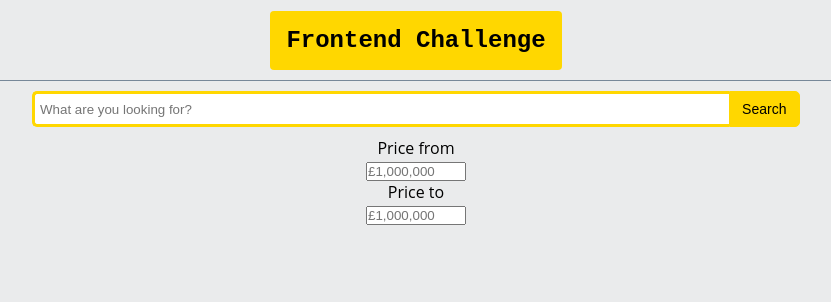
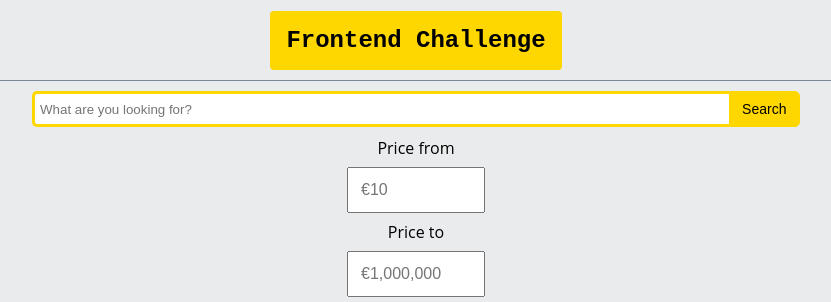
Before and after one commit to NzrSrd/frontend-exercise, a React app: page / in a window 1280 px wide. Shown: the top 302 px of the page, without its empty margins (224-1055 px from the left). Built offline with nearby package versions, Linux system fonts and the light colour scheme; grey boxes are pictures that could not be loaded.

Commit message:
edit a typo in price input component and style file

```diff
--- a/src/components/PriceInput.jsx
+++ b/src/components/PriceInput.jsx
@@ -29,7 +29,7 @@ class PriceInput extends Component {
                         max="10000000"
                         id="price-from"
                         name="priceFrom"
-                        placeholder="£1,000,000"
+                        placeholder="€10"
                         value={priceFrom}
                         onChange={ e => this.handleChange(e)}
                     />
@@ -42,16 +42,11 @@ class PriceInput extends Component {
                         max="10000000"
                         id="price-to"
                         name="priceTo"
-                        placeholder="£1,000,000"
+                        placeholder="€1,000,000"
                         value={priceTo}
                         onChange={e => this.handleChange(e)}
                     />
                 </form>
-                {priceFrom && (
-                    <p className='price-container'>
-                        The price from is; {priceFrom}. The price to is; {priceTo}
-                    </p>
-                )}
             </div>
         )
     }
--- a/src/sass/_PriceInput.scss
+++ b/src/sass/_PriceInput.scss
@@ -2,4 +2,13 @@
   display: flex;
   justify-content: center;
   align-items: center;
+  input {
+    display: flex;
+    width: 100%;
+    max-width: 300px;
+    padding: 12px 12px;
+    margin: 8px 0;
+    box-sizing: border-box;
+    font-size: 1rem;
+  }
 }
```
